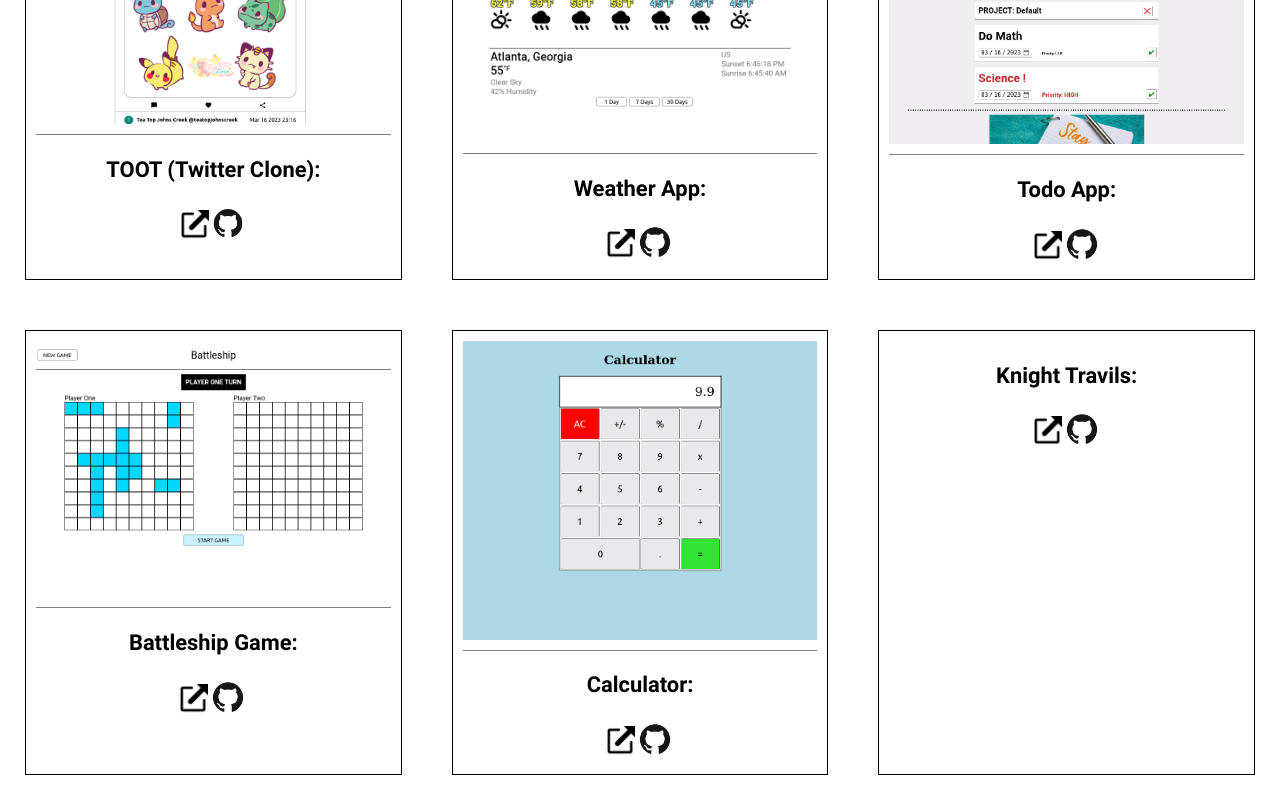
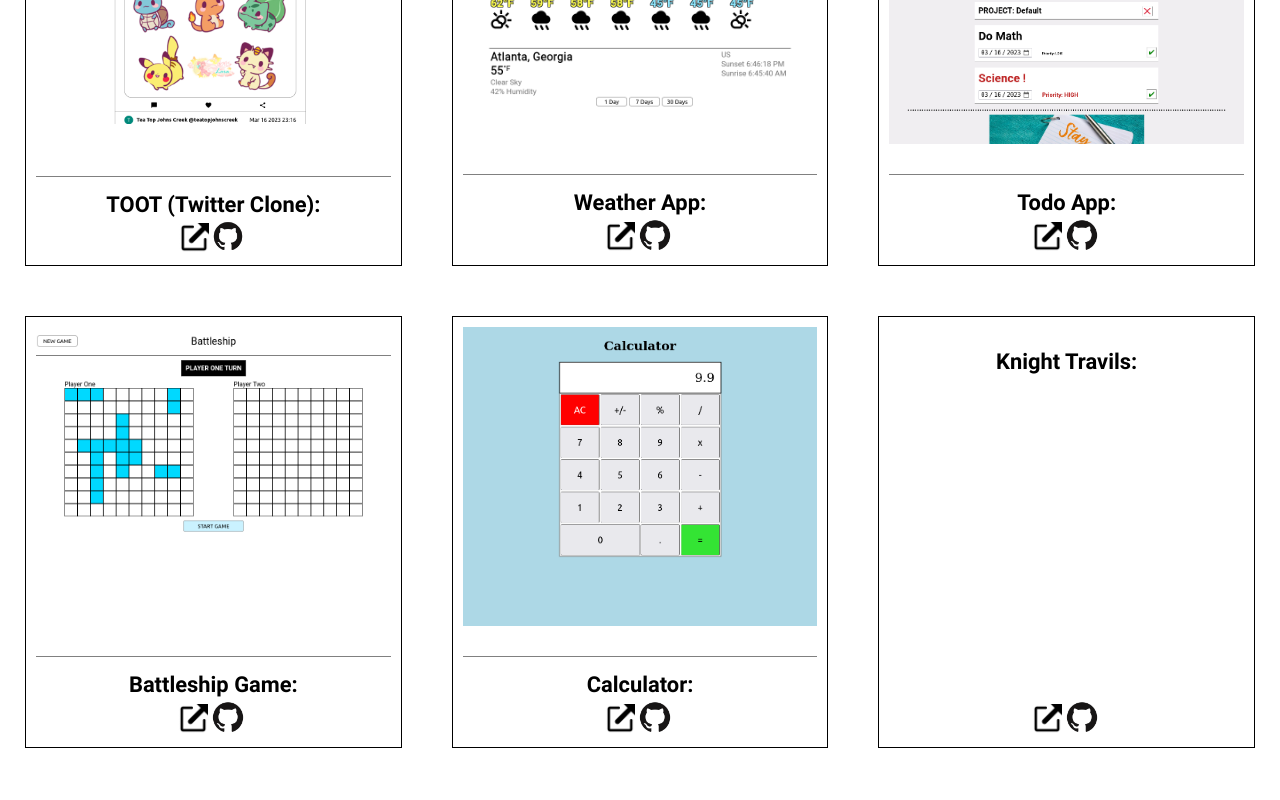
Before and after one commit to jw287962/portfolio_project, a React (Create React App) app: page /portfolio_project/ in a window 1280 px wide. Shown: the part 379-1179 px from the top of the page. After the commit the page ends 1152 px from the top, so only its background shows below. Built offline with nearby package versions, Linux system fonts and the light colour scheme.

Commit message:
made more unifrom between project card

```diff
--- a/src/App.css
+++ b/src/App.css
@@ -38,21 +38,28 @@ margin: 25px;
 }
 .links{
   padding: 10px;
+  height: 100%;
+  justify-content: space-between;
 }
 .weblink{
   position: relative;
   top:2px;
 }
 .links>div{
+  margin-bottom: 15px;
+}
+.links>div>h3{
+  border-top: 1px solid grey;
+  margin: 0px;
+  padding-top: 15px;
+}
+.links>div>div{
   display: flex;
   justify-content: center;
   align-items: center;
 }
 .links>img{
-  border-bottom: 1px solid grey;
   padding-bottom: 10px;
-  min-height: 80%;
-
 }
 .links>div>.link>a{
   color: black;
--- a/src/components/Main.js
+++ b/src/components/Main.js
@@ -16,11 +16,12 @@ const Main = () => {
       <h3>
             <div className='links'>
             <img src={twitter} className="projects"></img>
+            <div>
               <h3>TOOT (Twitter Clone):</h3>
-
                 <div>
                       <a href='https://twitter-clone-33714.web.app/' ><img className="weblink" height="30" width="30" src={arrow}></img></a>
                         <a href='https://github.com/jw287962/twitter-clone'><img height="38" width="38" src={github} ></img></a>
+                </div>
               </div>
             </div>
       </h3>
@@ -28,48 +29,50 @@ const Main = () => {
       <h3>
             <div className='links'>
             <img src={weather} className="projects"></img>
+            <div>
               <h3>Weather App:</h3>
-
               <div>
                <a href='https://jw287962.github.io/weather/'><img className="weblink" height="30" width="30" src={arrow}></img></a>
                <a href='https://github.com/jw287962/weather'><img height="40" width="40" src={github} ></img></a>
+              </div>
               </div>
             </div>
       </h3>
       <h3>
           <div className='links'>
           <img src={todo} className="projects"></img>
+            <div>
               <h3>Todo App:</h3>
                         <div>
-
                 <a href='https://jw287962.github.io/todo/'><img className="weblink" height="30" width="30" src={arrow}></img></a>
                <a href='https://github.com/jw287962/todo'><img height="40" width="40" src={github} ></img></a>
                         </div>
                         </div>
-
+            </div>
       </h3>
       <h3>
           <div className='links'>
           <img src={battleship} className="projects"></img>
+          <div>
             <h3>Battleship Game:</h3>
-
             <div>
-
                 <a href='https://jw287962.github.io/battleship/'><img className="weblink" height="30" width="30" src={arrow}></img></a>
                <a href='https://github.com/jw287962/battleship'><img height="40" width="40" src={github} ></img></a>
             </div>
               </div>
 
+          </div>
           </h3>
       <h3>
 
           <div className='links'>
           <img src={calculator} className="projects"></img>
+            <div>
               <h3> Calculator:</h3>
                         <div>
-
               <a href='https://jw287962.github.io/calculator/'><img className="weblink" height="30" width="30" src={arrow}></img></a>
                <a href='https://github.com/jw287962/calculator'><img height="40" width="40" src={github} ></img></a>
+                        </div>
                         </div>
             </div>
 
@@ -81,8 +84,10 @@ const Main = () => {
 
         <h3>Knight Travils:</h3>
           <div>
+            <div>
                       <a href='https://jw287962.github.io/knight_travails/'><img className="weblink" height="30" width="30" src={arrow}></img></a>
                <a href='https://github.com/jw287962/knight_travails'><img height="40" width="40" src={github} ></img></a>
+            </div>
                     </div>
           </div>
       </h3>
```
Lines whose indentation alone changed are shown as unchanged.
